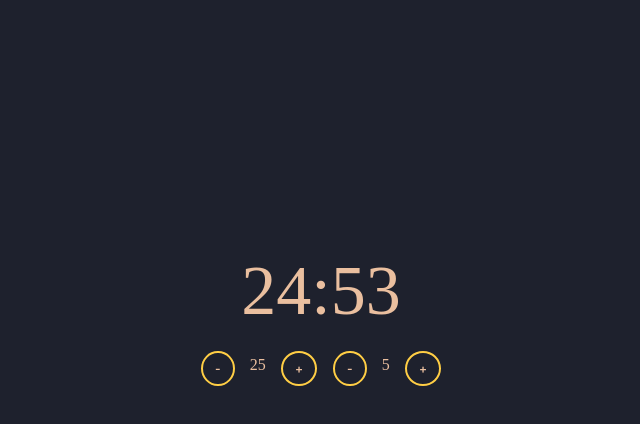
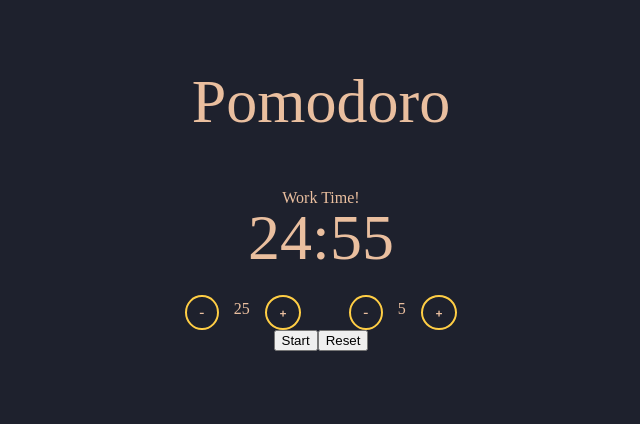
Before and after one commit to Fradven/react-pomodoro, a React (Vite) app: page / in a window 1280 px wide. Shown: the top 424 px of the page, without its empty margins (319-959 px from the left). Built offline with nearby package versions, Linux system fonts and the light colour scheme.

Commit message:
file name change & start-reset added

```diff
--- a/src/App.js
+++ b/src/App.js
@@ -1,4 +1,4 @@
-import Pomodoro from "./Pomodoro"
+import Pomodoro from "./component/Pomodoro"
 
 export function App() {
   return (
--- a/src/ButtonRmv.jsx
+++ b/src/component/Minus.jsx
@@ -1,6 +1,6 @@
 import React, { useState } from 'react'
 
-export default function ButtonRmv({rmv, setRmv}) {
+export default function Minus({rmv, setRmv}) {
 
     function rmvTime() {
         setRmv(rmv - 1)
--- a/src/Button.jsx
+++ b/src/component/Plus.jsx
@@ -1,6 +1,6 @@
 import React, { useState } from 'react'
 
-export default function Button({add, setAdd}) {
+export default function Plus({add, setAdd}) {
 
     function addTime() {
         setAdd(add + 1)
--- a/src/Pomodoro.jsx
+++ b/src/component/Pomodoro.jsx
@@ -1,6 +1,6 @@
 import React, { useState, useEffect } from "react"
-import Button from "./Button"
-import ButtonRmv from "./ButtonRmv"
+import Plus from "./Plus"
+import Minus from "./Minus"
 
 export default function Pomodoro() {
   const [minutes, setMinutes] = useState(25)
@@ -8,14 +8,8 @@ export default function Pomodoro() {
   const [timer, setTimer] = useState(25)
   const [breakTime, setBreakTime] = useState ("5")
   const [displayMessage, setDisplayMessage] = useState(false)
+  const [running, setRunning] = useState(false)
 
-  function rmvTime() {
-    setTimer(timer - 1)
-  }
-
-  function rmvBreak() {
-    setBreakTime(breakTime - 1)
-  }
   useEffect(() =>{
     setMinutes(timer)
   },[timer])
@@ -46,10 +40,12 @@ export default function Pomodoro() {
   const timerSeconds = seconds < 10 ? `0${seconds}` : seconds
 
   return (
+    <>
+    <h1 className="pomodoro__title">Pomodoro</h1>
     <div className="pomodoro">
 
       <div className="pomodoro__message">
-        {displayMessage && <div>Break time!</div>}
+        {!displayMessage ? <div>Work Time!</div> : <div>Break time!</div>}
       </div>
 
       <div className="pomodoro__timer">
@@ -58,18 +54,23 @@ export default function Pomodoro() {
 
       <div className="pomodoro__ctn">
         <div className="pomodoro__ctn-pmd">
-          <ButtonRmv rmv={timer} setRmv={setTimer} />
+          <Minus rmv={timer} setRmv={setTimer} />
           <div className="pomodoro__set">{timer}</div>
-          <Button add={timer} setAdd={setTimer} />
+          <Plus add={timer} setAdd={setTimer} />
         </div>
 
         <div className="pomodoro__ctn-pmd">
-          <ButtonRmv rmv={breakTime} setRmv={setBreakTime} />
+          <Minus rmv={breakTime} setRmv={setBreakTime} />
           <div className="pomodoro__set">{breakTime}</div>
-          <Button add={breakTime} setAdd={setBreakTime} />
+          <Plus add={breakTime} setAdd={setBreakTime} />
         </div>
       </div>
 
+      <div className="pomodoro__active-btn">
+        <button className="pomodoro__start">{!running ? "Start" : "Pause"}</button>
+        <button className="pomodoro__resset">Reset</button>
+      </div>
     </div>
+    </>
   )
 }
--- a/src/index.html
+++ b/src/index.html
@@ -3,7 +3,7 @@
   <head>
     <meta charset="utf-8" />
     <link rel="stylesheet" href="style/styles.scss">
-    <title>My Parcel App</title>
+    <title>Pomodoro</title>
   </head>
   <body>
     <div id="app"></div>
--- a/src/style/styles.scss
+++ b/src/style/styles.scss
@@ -6,14 +6,20 @@ body {
     color: #eabf9f;
     height: 100vh;
 
+    .pomodoro__title {
+        text-align: center;
+        font-size: 62px;
+        padding-top: 70px;
+    }
+
     .pomodoro {
-        width: 20%;
+        width: 320px;
         margin: 0 auto;
         text-align: center;
-        padding-top: 20%;
+        padding-top: 58px;
 
         &__timer {
-            font-size: 70px;
+            font-size: 4em;
         }
 
         &__ctn {
```
